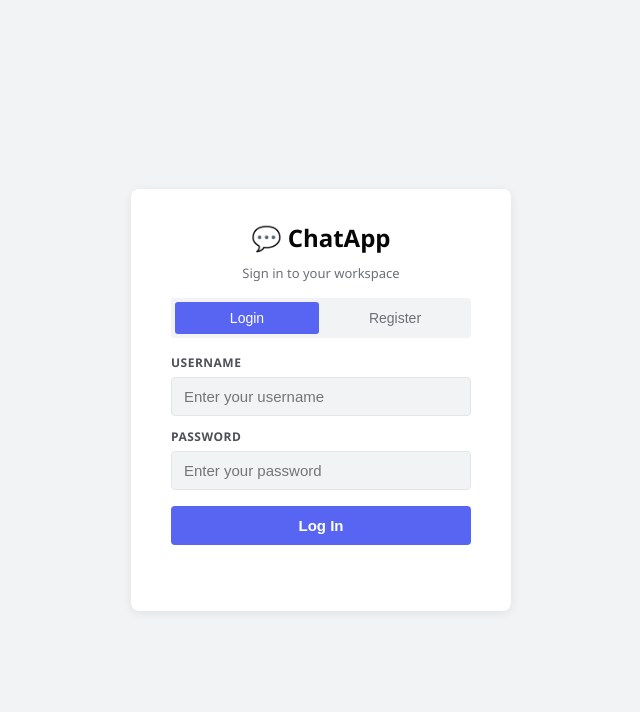
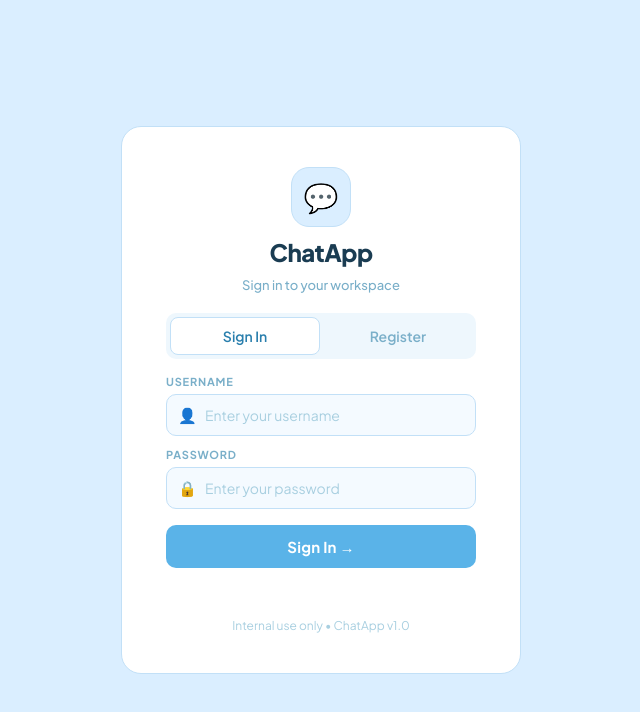
Before and after one commit to bhaktimore-coder/Canopy, a plain HTML site: page frontend/index.html in a window 1280 px wide. Shown: the whole page, without its empty margins (319-959 px from the left). Drawn offline with Linux system fonts and the light colour scheme.

Commit message:
updated index.html

```diff
--- a/frontend/index.html
+++ b/frontend/index.html
@@ -3,43 +3,247 @@
 <head>
   <meta charset="UTF-8">
   <title>ChatApp — Login</title>
-  <link rel="stylesheet" href="css/style.css">
+  <link href="https://fonts.googleapis.com/css2?family=Plus+Jakarta+Sans:wght@400;500;600;700;800&display=swap" rel="stylesheet">
+  <style>
+    * { margin: 0; padding: 0; box-sizing: border-box; }
+
+    body {
+      font-family: 'Plus Jakarta Sans', sans-serif;
+      background: #daeeff;
+      min-height: 100vh;
+      display: flex;
+      align-items: center;
+      justify-content: center;
+    }
+
+    .auth-box {
+      background: #ffffff;
+      padding: 40px 44px;
+      border-radius: 20px;
+      width: 400px;
+      display: flex;
+      flex-direction: column;
+      gap: 16px;
+      border: 1.5px solid #c2e0f7;
+    }
+
+    .brand {
+      display: flex;
+      flex-direction: column;
+      align-items: center;
+      gap: 10px;
+      margin-bottom: 4px;
+    }
+
+    .brand-icon {
+      width: 60px;
+      height: 60px;
+      background: #daeeff;
+      border-radius: 18px;
+      display: flex;
+      align-items: center;
+      justify-content: center;
+      font-size: 28px;
+      border: 1.5px solid #c2e0f7;
+    }
+
+    .brand h1 {
+      font-size: 24px;
+      font-weight: 800;
+      color: #1a3c52;
+      letter-spacing: -0.5px;
+    }
+
+    .brand .subtitle {
+      font-size: 13px;
+      color: #7aafc9;
+      font-weight: 500;
+    }
+
+    .tab-row {
+      display: flex;
+      background: #eef7fd;
+      border-radius: 10px;
+      padding: 4px;
+      gap: 4px;
+    }
+
+    .tab {
+      flex: 1;
+      padding: 9px;
+      border: none;
+      border-radius: 8px;
+      background: transparent;
+      color: #7aafc9;
+      cursor: pointer;
+      font-size: 14px;
+      font-weight: 600;
+      font-family: 'Plus Jakarta Sans', sans-serif;
+      transition: all .2s;
+    }
+
+    .tab.active {
+      background: #ffffff;
+      color: #2a7fad;
+      border: 1.5px solid #c2e0f7;
+    }
+
+    .form-group {
+      display: flex;
+      flex-direction: column;
+      gap: 6px;
+    }
+
+    #login-form,
+    #register-form {
+      display: flex;
+      flex-direction: column;
+      gap: 12px;
+    }
+
+    label {
+      font-size: 11px;
+      font-weight: 700;
+      color: #7aafc9;
+      letter-spacing: .8px;
+    }
+
+    .input-wrap {
+      position: relative;
+      display: flex;
+      align-items: center;
+    }
+
+    .input-icon {
+      position: absolute;
+      left: 12px;
+      font-size: 15px;
+      pointer-events: none;
+    }
+
+    input, select {
+      width: 100%;
+      padding: 11px 14px 11px 38px;
+      border-radius: 10px;
+      border: 1.5px solid #c2e0f7;
+      background: #f4faff;
+      color: #1a3c52;
+      font-size: 14px;
+      font-family: 'Plus Jakarta Sans', sans-serif;
+      outline: none;
+      transition: border-color .2s, background .2s;
+    }
+
+    input:focus, select:focus {
+      border-color: #5ab3e8;
+      background: #ffffff;
+    }
+
+    input::placeholder { color: #a8cfe0; }
+
+    select { cursor: pointer; }
+    select option { background: #fff; color: #1a3c52; }
+
+    .btn-primary {
+      padding: 12px;
+      background: #5ab3e8;
+      color: white;
+      border: none;
+      border-radius: 10px;
+      font-size: 15px;
+      font-weight: 700;
+      font-family: 'Plus Jakarta Sans', sans-serif;
+      cursor: pointer;
+      margin-top: 4px;
+      transition: background .2s, transform .1s;
+      letter-spacing: .2px;
+    }
+
+    .btn-primary:hover  { background: #3a9fd8; }
+    .btn-primary:active { transform: scale(0.98); }
+
+    .error-msg {
+      color: #e05c5c;
+      font-size: 13px;
+      text-align: center;
+      min-height: 18px;
+      font-weight: 500;
+    }
+
+    .footer-note {
+      text-align: center;
+      font-size: 12px;
+      color: #a8cfe0;
+    }
+  </style>
 </head>
 <body>
-  <div class="auth-container">
+
   <div class="auth-box">
-      <h1>💬 ChatApp</h1>
+
+    <div class="brand">
+      <div class="brand-icon">💬</div>
+      <h1>ChatApp</h1>
       <p class="subtitle">Sign in to your workspace</p>
+    </div>
 
     <div class="tab-row">
-        <button class="tab active" onclick="showTab('login', this)">Login</button>
+      <button class="tab active" onclick="showTab('login', this)">Sign In</button>
       <button class="tab" onclick="showTab('register', this)">Register</button>
     </div>
 
+    <!-- Login -->
     <div id="login-form">
+      <div class="form-group">
         <label>USERNAME</label>
+        <div class="input-wrap">
+          <span class="input-icon">👤</span>
           <input type="text" id="login-username" placeholder="Enter your username" />
+        </div>
+      </div>
+      <div class="form-group">
         <label>PASSWORD</label>
+        <div class="input-wrap">
+          <span class="input-icon">🔒</span>
           <input type="password" id="login-password" placeholder="Enter your password" />
-        <button class="btn-primary" onclick="login()">Log In</button>
+        </div>
+      </div>
+      <button class="btn-primary" onclick="login()">Sign In →</button>
     </div>
 
+    <!-- Register -->
     <div id="register-form" style="display:none">
+      <div class="form-group">
         <label>USERNAME</label>
+        <div class="input-wrap">
+          <span class="input-icon">👤</span>
           <input type="text" id="reg-username" placeholder="Choose a username" />
+        </div>
+      </div>
+      <div class="form-group">
         <label>PASSWORD</label>
+        <div class="input-wrap">
+          <span class="input-icon">🔒</span>
           <input type="password" id="reg-password" placeholder="Choose a password" />
+        </div>
+      </div>
+      <div class="form-group">
         <label>ROLE</label>
+        <div class="input-wrap">
+          <span class="input-icon">🏷️</span>
           <select id="reg-role">
             <option value="user">User</option>
             <option value="moderator">Moderator</option>
             <option value="admin">Admin</option>
           </select>
-        <button class="btn-primary" onclick="register()">Create Account</button>
+        </div>
+      </div>
+      <button class="btn-primary" onclick="register()">Create Account →</button>
     </div>
 
     <p class="error-msg" id="error-msg"></p>
-    </div>
+    <p class="footer-note">Internal use only • ChatApp v1.0</p>
+
   </div>
 
   <script>
@@ -55,20 +259,23 @@
       const password = document.getElementById('login-password').value.trim();
       if (!username || !password) return showError('Please fill in all fields');
 
+      try {
         const res  = await fetch('http://localhost:5000/api/auth/login', {
-        method: 'POST',
+          method:  'POST',
           headers: { 'Content-Type': 'application/json' },
-        body: JSON.stringify({ username, password })
+          body:    JSON.stringify({ username, password })
         });
         const data = await res.json();
-
         if (data.token) {
-        localStorage.setItem('token', data.token);
+          localStorage.setItem('token',    data.token);
           localStorage.setItem('username', data.user.username);
-        localStorage.setItem('role', data.user.role);
+          localStorage.setItem('role',     data.user.role);
           window.location.href = 'chat.html';
         } else {
           showError(data.error || 'Login failed');
+        }
+      } catch {
+        showError('Cannot connect to server. Is the backend running?');
       }
     }
 
@@ -78,20 +285,23 @@
       const role     = document.getElementById('reg-role').value;
       if (!username || !password) return showError('Please fill in all fields');
 
+      try {
         const res  = await fetch('http://localhost:5000/api/auth/register', {
-        method: 'POST',
+          method:  'POST',
           headers: { 'Content-Type': 'application/json' },
-        body: JSON.stringify({ username, password, role })
+          body:    JSON.stringify({ username, password, role })
         });
         const data = await res.json();
-
         if (data.token) {
-        localStorage.setItem('token', data.token);
+          localStorage.setItem('token',    data.token);
           localStorage.setItem('username', data.user.username);
-        localStorage.setItem('role', data.user.role);
+          localStorage.setItem('role',     data.user.role);
           window.location.href = 'chat.html';
         } else {
           showError(data.error || 'Registration failed');
+        }
+      } catch {
+        showError('Cannot connect to server. Is the backend running?');
       }
     }
 
@@ -99,5 +309,6 @@
       document.getElementById('error-msg').textContent = msg;
     }
   </script>
+
 </body>
 </html>
```
Lines whose indentation alone changed are shown as unchanged.
